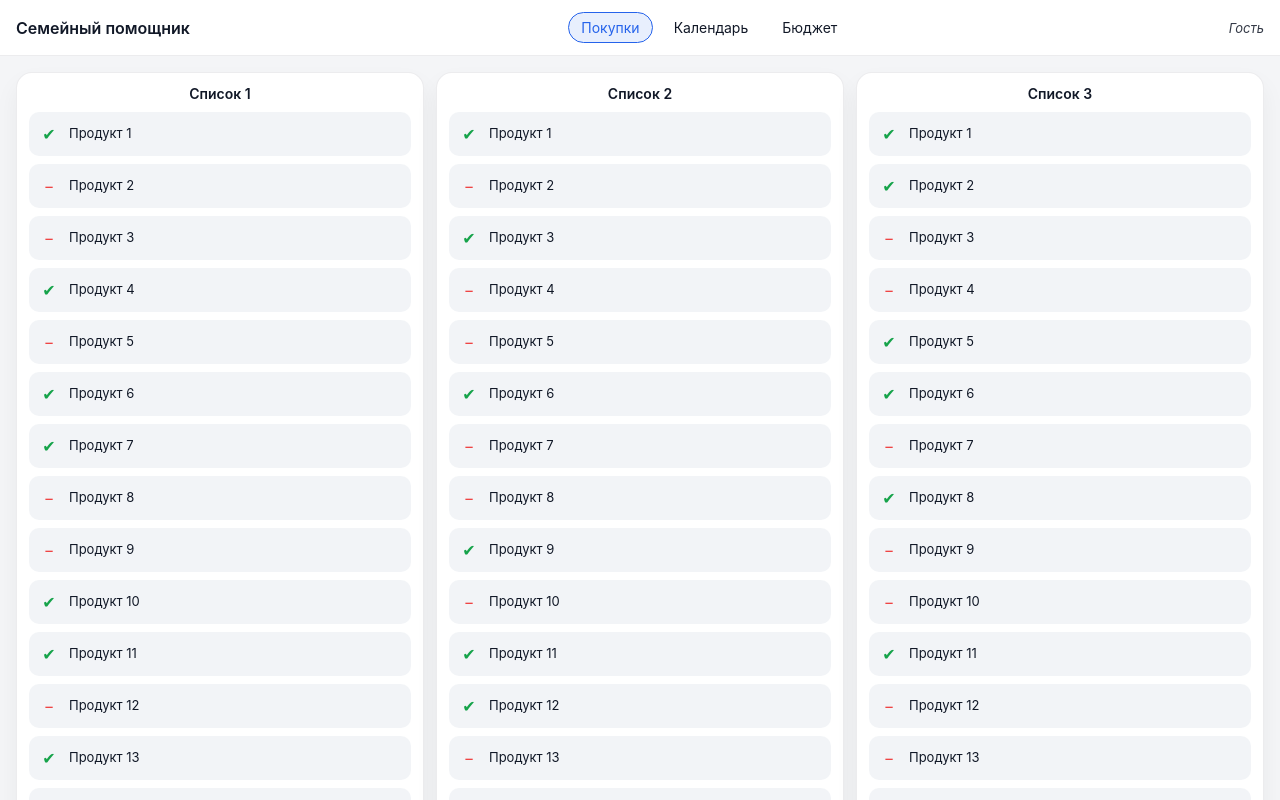
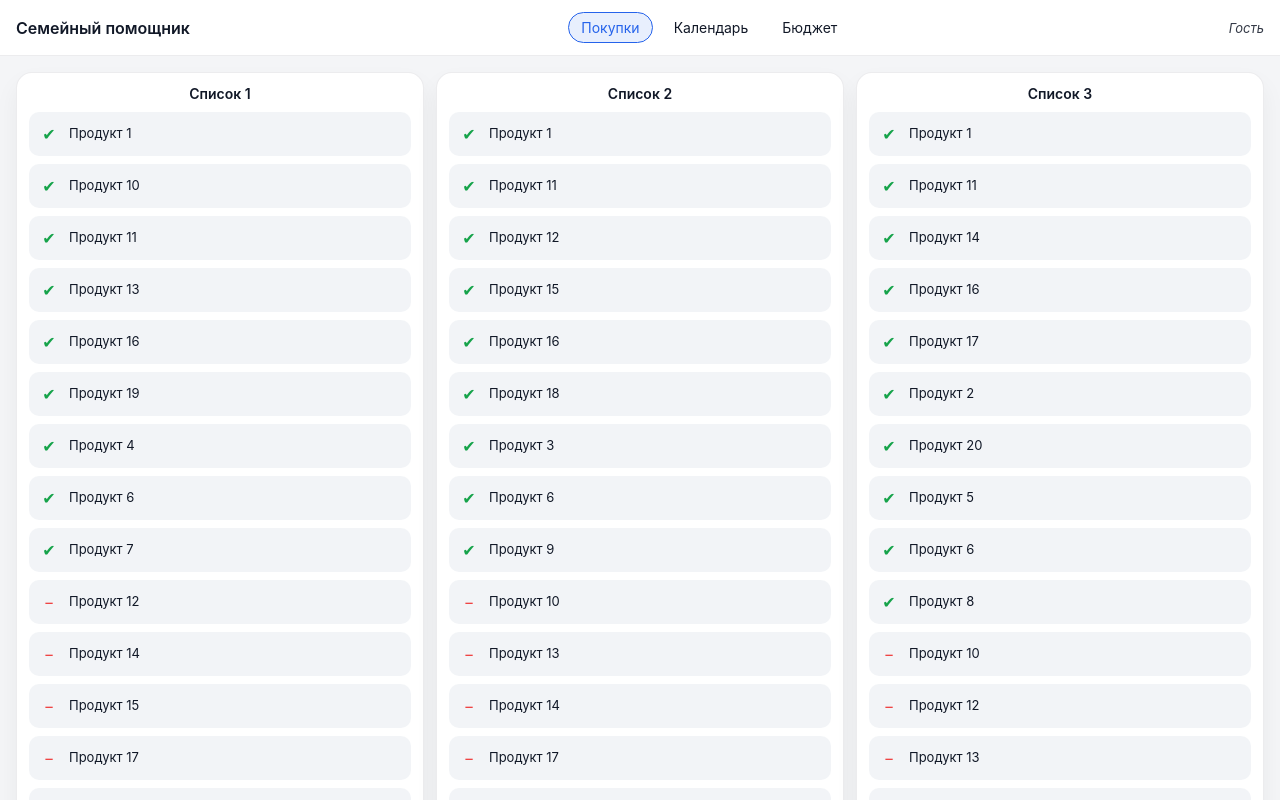
Before and after one commit to AlekseyBabich/family-telegram-bot, a React (Vite) app in the folder apps/web/: page /#/shopping in a window 1280 px wide. Shown: the top 800 px of the page. Built offline with nearby package versions, Linux system fonts and the light colour scheme; no server answers; sample sign-in values are in the browser's storage.

Commit message:
feat(web): add sortable shopping board toggles

```diff
--- a/apps/web/src/components/ShoppingBoard.tsx
+++ b/apps/web/src/components/ShoppingBoard.tsx
@@ -1,5 +1,6 @@
-import { useState } from 'react';
+import { KeyboardEvent, useState } from 'react';
 import ShoppingModal from './ShoppingModal';
+import { sortItems } from '../utils/sort';
 
 interface ShoppingItem {
   id: string;
@@ -20,13 +21,15 @@ interface ShoppingModalState {
 }
 
 const createInitialItems = (columnIndex: number): ShoppingItem[] =>
-  Array.from({ length: 20 }, (_, index) => {
-    const id = `list-${columnIndex + 1}-item-${index + 1}`;
-    const title = `Продукт ${index + 1}`;
-    const done = (index + columnIndex) % 3 === 0 || index % 5 === 0;
+  sortItems(
+    Array.from({ length: 20 }, (_, index) => {
+      const id = `list-${columnIndex + 1}-item-${index + 1}`;
+      const title = `Продукт ${index + 1}`;
+      const done = (index + columnIndex) % 3 === 0 || index % 5 === 0;
 
-    return { id, title, done };
-  });
+      return { id, title, done };
+    })
+  );
 
 const createInitialColumns = (): ShoppingColumn[] => [
   { id: 'list-1', title: 'Список 1', items: createInitialItems(0) },
@@ -54,6 +57,36 @@ const ShoppingBoard = () => {
     setModalState((state) => ({ ...state, isOpen: false, title: '' }));
   };
 
+  const toggleItem = (columnId: string, itemId: string) => {
+    setColumns((prevColumns) =>
+      prevColumns.map((column) => {
+        if (column.id !== columnId) {
+          return column;
+        }
+
+        const updatedItems = column.items.map((item) =>
+          item.id === itemId ? { ...item, done: !item.done } : item
+        );
+
+        return {
+          ...column,
+          items: sortItems(updatedItems),
+        };
+      })
+    );
+  };
+
+  const handleItemKeyDown = (
+    event: KeyboardEvent<HTMLLIElement>,
+    columnId: string,
+    itemId: string
+  ) => {
+    if (event.key === 'Enter' || event.key === ' ' || event.key === 'Space') {
+      event.preventDefault();
+      toggleItem(columnId, itemId);
+    }
+  };
+
   const handleAddItem = () => {
     const trimmedTitle = modalState.title.trim();
     if (!trimmedTitle) {
@@ -74,7 +107,7 @@ const ShoppingBoard = () => {
 
         return {
           ...column,
-          items: [...column.items, newItem],
+          items: sortItems([...column.items, newItem]),
         };
       })
     );
@@ -90,7 +123,17 @@ const ShoppingBoard = () => {
             <div className="shopping-column-title">{column.title}</div>
             <ul className="shopping-items">
               {column.items.map((item) => (
-                <li key={item.id} className="shopping-item">
+                <li
+                  key={item.id}
+                  className="shopping-item"
+                  tabIndex={0}
+                  role="button"
+                  aria-pressed={item.done}
+                  onClick={() => toggleItem(column.id, item.id)}
+                  onKeyDown={(event) =>
+                    handleItemKeyDown(event, column.id, item.id)
+                  }
+                >
                   <span className={`shopping-item-icon ${item.done ? 'done' : 'pending'}`}>
                     {item.done ? '✔' : '−'}
                   </span>
--- a/apps/web/src/styles.css
+++ b/apps/web/src/styles.css
@@ -239,6 +239,18 @@ body.tg-theme-dark .toast-error {
   background: rgba(148, 163, 184, 0.12);
   font-size: 13px;
   min-height: 32px;
+  cursor: pointer;
+  transition: background 0.2s ease, box-shadow 0.2s ease;
+}
+
+.shopping-item:hover {
+  background: rgba(148, 163, 184, 0.18);
+}
+
+.shopping-item:focus-visible {
+  outline: 2px solid var(--accent-color);
+  outline-offset: 2px;
+  box-shadow: 0 0 0 2px rgba(37, 99, 235, 0.15);
 }
 
 .shopping-item-icon {
--- /dev/null
+++ b/apps/web/src/utils/sort.ts
@@ -0,0 +1,17 @@
+export interface SortableItem {
+  title: string;
+  done: boolean;
+}
+
+export const sortItems = <T extends SortableItem>(items: T[]): T[] =>
+  [...items].sort((a, b) => {
+    if (a.done !== b.done) {
+      return a.done ? -1 : 1;
+    }
+
+    return a.title.localeCompare(b.title, ['ru', 'en'], {
+      sensitivity: 'base',
+    });
+  });
+
+export type { SortableItem as Item };
```
Also changed, not shown: 1 other file (tests, documents, lock files or other folders).
